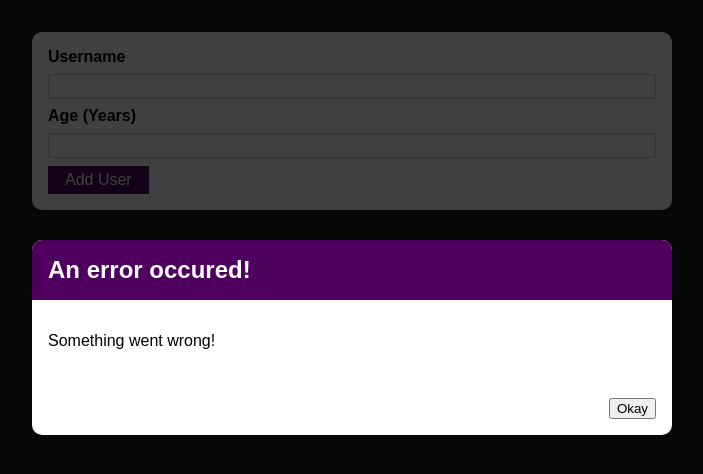
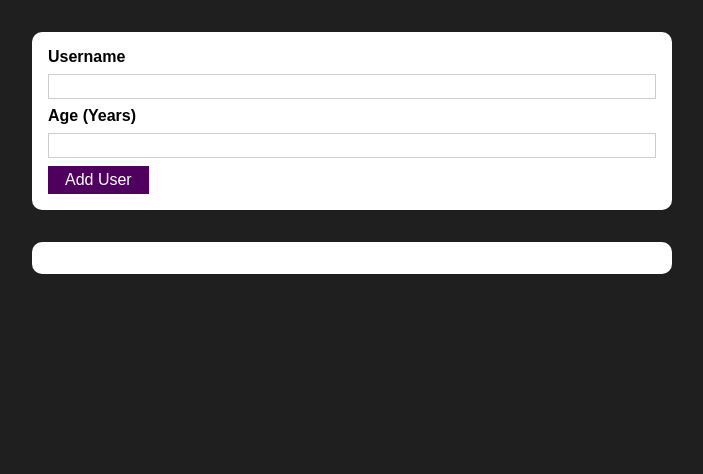
Before and after one commit to afratetlay/username-react-project, a React (Create React App) app: page / in a window 1280 px wide. Shown: the top 474 px of the page, without its empty margins (288-991 px from the left). Built offline with nearby package versions, Linux system fonts and the light colour scheme.

Commit message:
completing the username app

```diff
--- a/src/components/UI/ErrorModal.js
+++ b/src/components/UI/ErrorModal.js
@@ -6,7 +6,7 @@
 const ErrorModal = (props) => {
   return (
     <div>
-      <div className={classes.backdrop} />
+      <div className={classes.backdrop} onClick={props.onConfirm} />
       <Card className={classes.modal}>
         <header className={classes.header}>
           <h2>{props.title}</h2>
@@ -15,7 +15,7 @@
           <p>{props.message}</p>
         </div>
         <footer className={classes.actions}>
-          <button>Okay</button>
+          <button onClick={props.onConfirm}>Okay</button>
         </footer>
       </Card>
     </div>
--- a/src/components/Users/AddUser.js
+++ b/src/components/Users/AddUser.js
@@ -37,9 +37,19 @@
     setEnteredAge(event.target.value);
   };
 
+  const errorHandler = () => {
+    setError(null);
+  };
+
   return (
     <div>
-      <ErrorModal title="An error occured!" message="Something went wrong!" />
+      {error && (
+        <ErrorModal
+          title={error.title}
+          message={error.message}
+          onConfirm={errorHandler}
+        />
+      )}
       <Card className={classes.input}>
         <form onSubmit={addUserHandler}>
           <label htmlFor="username">Username</label>
```
